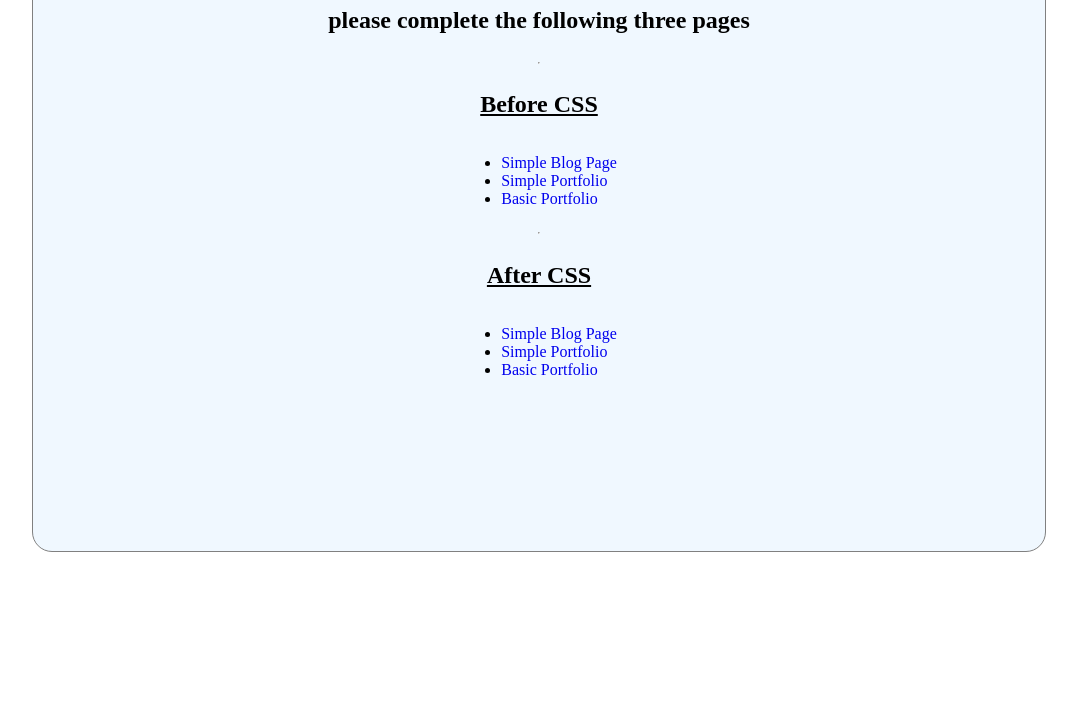
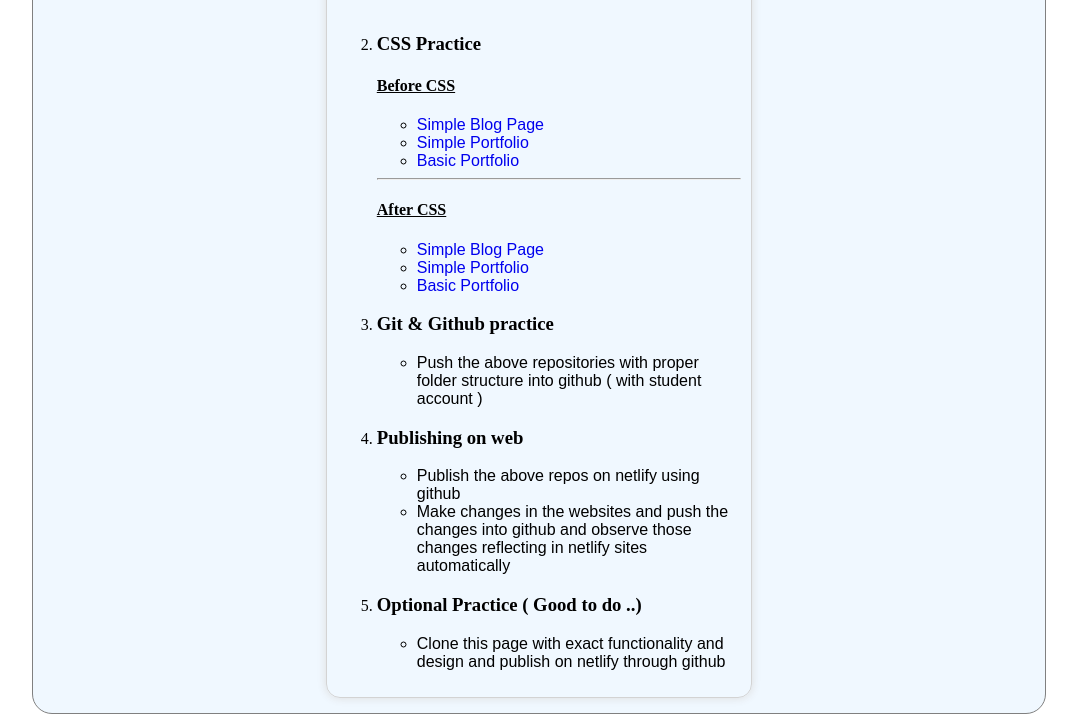
Before and after one commit to prasad230776/html-css-basics, a plain HTML site: page index.html in a window 1280 px wide. Shown: the part 258-980 px from the top of the page, without its empty margins (101-1178 px from the left). Before the commit the page ends 818 px from the top, so only its background shows below. Drawn offline with Linux system fonts and the light colour scheme.

Commit message:
added few more tasks

```diff
--- a/index.html
+++ b/index.html
@@ -5,6 +5,9 @@
     <meta name="viewport" content="width=device-width, initial-scale=1.0" />
     <title>Document</title>
     <style>
+      ul li{
+        font-family: Arial, Helvetica, sans-serif;
+      }
       .flex-box {
         margin: auto;
         width: 80%;
@@ -20,14 +23,34 @@
       a {
         text-decoration: none;
       }
+      .inner-div{
+        padding:10px;
+        width:40%;
+        border:1px solid lightgray;
+        box-shadow: 0 0 10px gainsboro;
+        border-radius: 14px;
+        margin-bottom: 15px;
+
+      }
     </style>
   </head>
   <body>
     <div class="flex-box">
       <h1>welcome</h1>
-      <h2>please complete the following three pages</h2>
+      <h3>Please complete the following tasks</h3>
       <hr />
-      <h2><u>Before CSS</u></h2>
+      <div class="inner-div">
+        <ol>
+          <li>
+        <h3>HTML Practice</h3></li>
+        <ul>
+          <li><a href="https://luxury-gumdrop-fdae56.netlify.app/" target="_blank">Simple 3 pages website</a></li>
+        </ul>
+        <br>
+        <li>
+          <h3>CSS Practice</u></h3>
+        </li>
+        <h4><u>Before CSS</u></h4>
         <ul>
           <li>
             <a href="./begin/blogpage.html" target="_blank">Simple Blog Page</a>
@@ -44,7 +67,7 @@
           </li>
         </ul>
         <hr />
-      <h2><u>After CSS</u></h2>
+        <h4><u>After CSS</u></h4>
         <ul>
           <li>
             <a href="./end/blog-end/" target="_blank">Simple Blog Page</a>
@@ -56,6 +79,39 @@
             <a href="./end/profile2-end/" target="_blank">Basic Portfolio</a>
           </li>
         </ul>
+        <li>
+          <h3>Git & Github practice</h3>
+          <ul>
+            <li>Push the above repositories with proper folder structure into github ( with student account )
+
+            </li>
+
+          </ul>
+        </li>
+        <li>
+          <h3>Publishing on web</h3>
+          <ul>
+            <li>
+              Publish the above repos on netlify using github
+            </li>
+            <li>
+              Make changes in the websites and push the changes into github and observe those changes reflecting in netlify sites automatically
+            </li>
+
+          </ul>
+        </li>
+        <li>
+          <h3>Optional Practice ( Good to do ..)</h3>
+          <ul>
+            <li>
+              Clone this page with exact functionality and design and publish on netlify through github
+            </li>
+
+
+          </ul>
+        </li>
+      </ol>
+      </div>
     </div>
   </body>
 </html>
```
Lines whose indentation alone changed are shown as unchanged.
